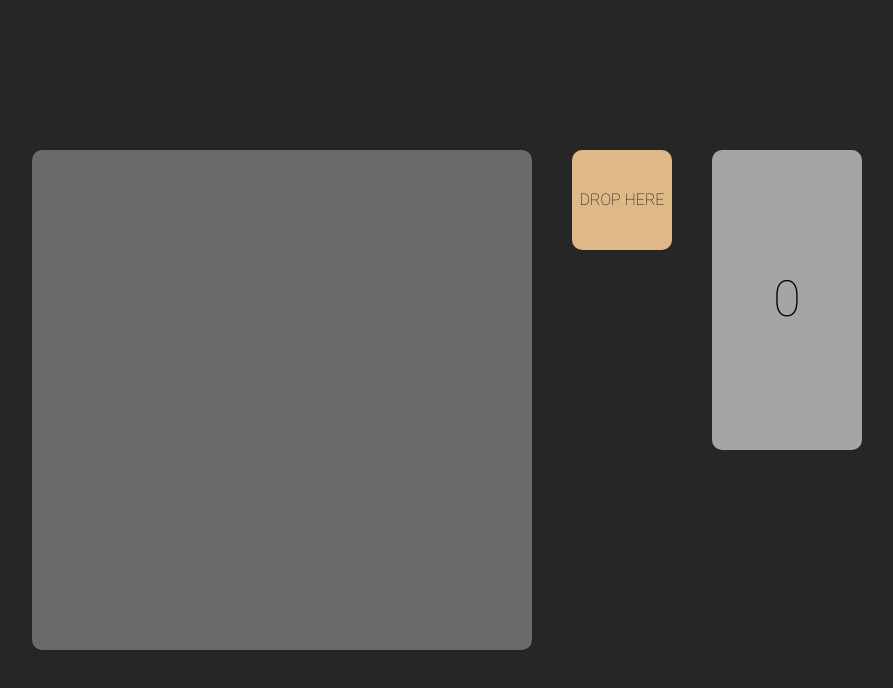
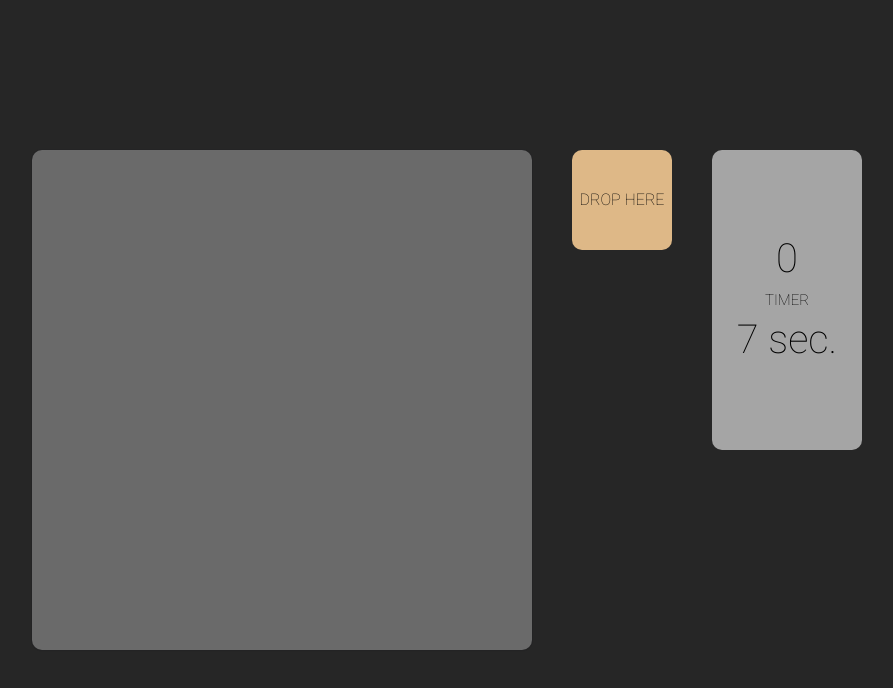
Before and after one commit to juandrepanther/TS-Game, a React (Create React App) app: page / in a window 1280 px wide. Shown: the top 688 px of the page, without its empty margins (193-1086 px from the left). Built offline with nearby package versions, Linux system fonts and the light colour scheme.

Commit message:
created timer utility

```diff
--- a/src/components/Board.tsx
+++ b/src/components/Board.tsx
@@ -8,7 +8,7 @@ export default function Board(): ReactElement {
  useEffect(() => {
   const interval = setInterval(() => {
    setShow((prevState) => !prevState)
-  }, 2000)
+  }, 1000)
   return () => clearInterval(interval)
  }, [])
 
--- a/src/components/Stats.tsx
+++ b/src/components/Stats.tsx
@@ -1,10 +1,23 @@
 import { ReactElement } from "react"
 import { useSelector } from "react-redux"
 import { RootState } from "../redux/store/store"
+import timer from "src/utils/timer"
 
 import "../styles/Stats.css"
 
 export default function Stats(): ReactElement {
  const value = useSelector((state: RootState) => state.stats.value)
- return <div className="stats">{value}</div>
+
+ //EXECUTING TIMER UTILITY
+ timer(15)
+
+ return (
+  <>
+   <div className="stats">
+    {value}
+    <div className="timer-title">TIMER</div>
+    <div id="timer"></div>
+   </div>
+  </>
+ )
 }
--- a/src/styles/Stats.css
+++ b/src/styles/Stats.css
@@ -4,7 +4,12 @@
  background-color: rgb(165, 165, 165);
  border-radius: 10px;
  display: flex;
+ flex-direction: column;
  justify-content: center;
  align-items: center;
- font-size: 50px;
+ font-size: 40px;
 }
+
+.timer-title {
+ font-size: 15px;
+}
--- /dev/null
+++ b/src/utils/timer.ts
@@ -0,0 +1,17 @@
+function returnValue(elapsedTime: number) {
+ const element = document.getElementById("timer")
+ element!.innerText = `${elapsedTime - 1} sec.`
+}
+
+export default function timer(seconds: number) {
+ let counter = seconds
+
+ const intervalId = setInterval(() => {
+  counter -= 1
+  returnValue(counter)
+  if (counter === 1) {
+   clearInterval(intervalId)
+  }
+ }, 1000)
+ return
+}
```
Also changed, not shown: tsconfig.json (+3 -8 lines), src/App.tsx (line endings or trailing spaces).
